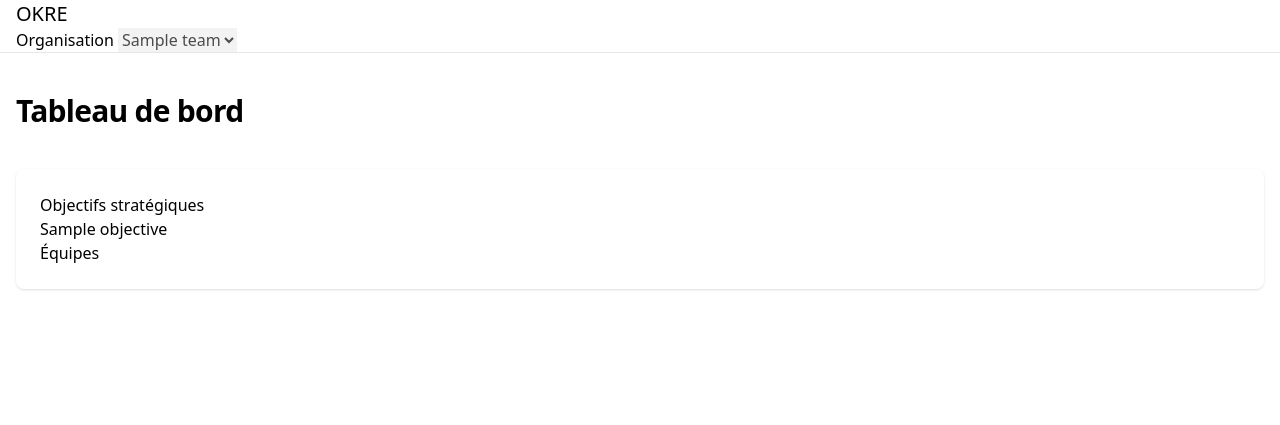
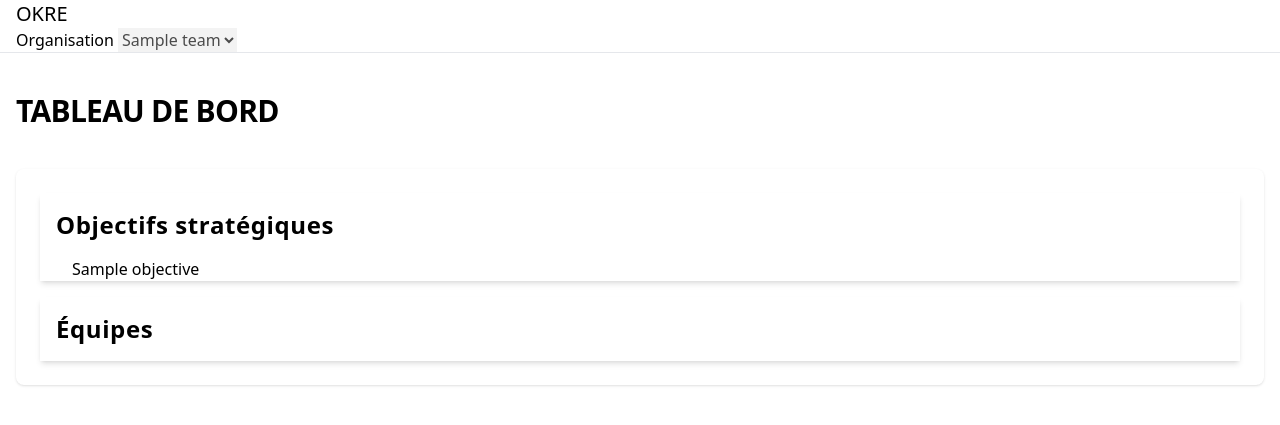
Before and after one commit to Nabellaleen/okre-app, a Django app: page /front/ in a window 1280 px wide. Shown: the top 425 px of the page. Run offline with Django 5.2, Linux system fonts and the light colour scheme; a user stored in the database is signed in; tables that the repository leaves empty hold one stand-in row (values such as "Sample post"); some libraries are stand-ins or nearby versions.

Commit message:
Finalize the DaisyUI styling of the navigation page

```diff
--- a/okre/front/templates/front/base.html
+++ b/okre/front/templates/front/base.html
@@ -5,14 +5,14 @@
     <div class="bg-base-200 pb-32">
         {% include "front/partials/nav.html" %}
         <header class="max-w-7xl mx-auto py-10 px-4">
-            <h1 class="text-3xl font-bold text-base-content tracking-tight">
+            <h1 class="text-3xl uppercase font-bold text-base-content tracking-tight">
                 {% block page-title %}...{% endblock %}
             </h1>
         </header>
     </div>
 
     <main class="-mt-32 px-4">
-        <div class="prose max-w-7xl mx-auto bg-base-300 p-6 rounded-lg shadow">
+        <div class="max-w-7xl mx-auto bg-base-300 p-6 rounded-lg shadow">
             {% block content %}
             {% endblock %}
         </div>
--- a/okre/front/templates/front/navigation.html
+++ b/okre/front/templates/front/navigation.html
@@ -9,22 +9,20 @@
 {% endblock %}
 
 {% block content %}
-<h2>Objectifs stratégiques</h2>
-
-<ul>
+<ul class="list rounded-box shadow-md bg-base-200">
+    <li class="p-4 text-2xl font-bold tracking-wide"><h2>Objectifs stratégiques</h2></li>
     {% for objective in organization.objectives.all %}
-        <li>{{ objective.title }}</li>
+        <li class="list-row pl-8">{{ objective.title }}</li>
     {% endfor %}
 </ul>
 
-<h2>Équipes</h2>
-
-<ul>
+<ul class="mt-4 list rounded-box shadow-md bg-base-200">
+    <li class="p-4 text-2xl font-bold tracking-wide"><h2>Équipes</h2></li>
     {% for team in organization.teams.all %}
-        <li>{{ team.name }}</li>
-        <ul>
+        <li class="list-row pl-8">{{ team.name }}</li>
+        <ul class="list pl-10">
             {% for objective in team.objectives.all %}
-                <li>{{ objective.title }}</li>
+                <li class="list-row">{{ objective.title }}</li>
             {% endfor %}
         </ul>
     {% endfor %}
```
